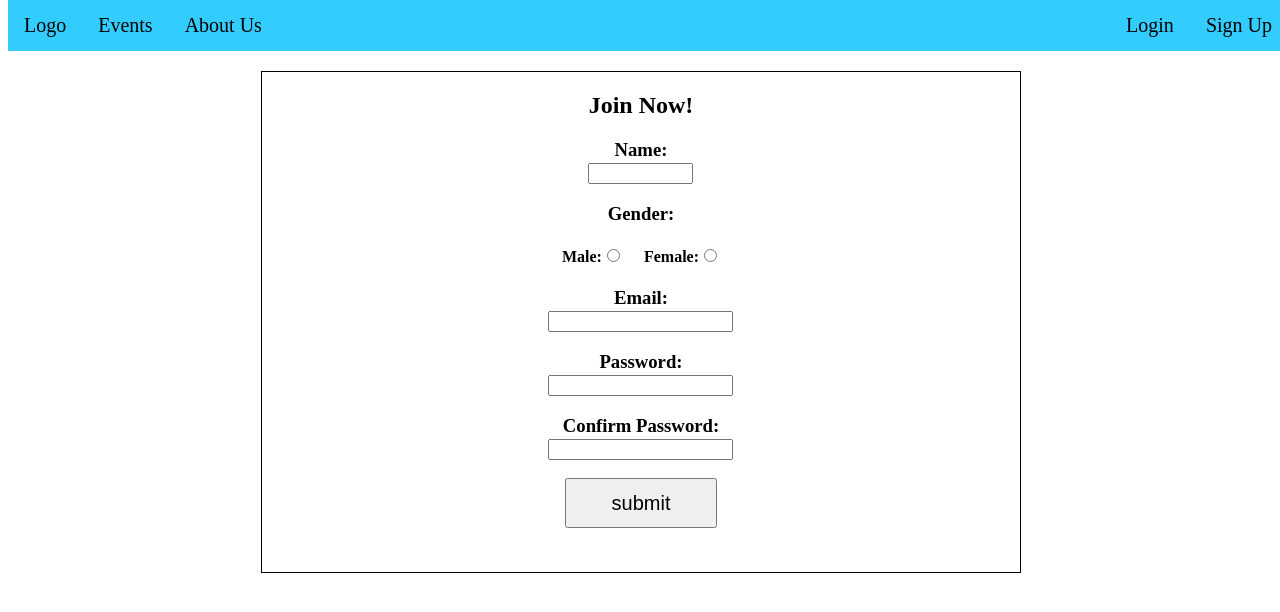
After one commit to fhostpz/Tickety, a PHP site: page /tickety/SignUp.html in a window 1280 px wide. The commit adds this page. Shown: the top 612 px of the page. Run offline with PHP 8.4, Linux system fonts and the light colour scheme.

Commit message:
Add files via upload

```diff
--- /dev/null
+++ b/SignUp.css
@@ -0,0 +1,59 @@
+#container{
+	min-height: 100%;
+	position: relative;
+}
+
+.topbar {
+	overflow: hidden;
+	background-color: #33ccff;
+	position: fixed;
+	top: 0;
+	width: 100%;
+}
+
+.topbar a {
+	float: left;
+	display: block;
+	color: #f2f2f2;
+	text-align: center;
+	padding: 14px 16px;
+	text-decoration: none;
+	color: black;
+	font-size: 20px;
+}
+
+.topbar a:hover {
+	background: #0099cc;
+	color: black;
+
+}
+
+.topbarRight {
+	float: right;
+
+}
+
+.topSearch {
+	position: absolute;
+	top: 15px;
+	left: 1400px;
+	/* background-color: black; */
+	width: 250px;
+	height: auto;
+}
+
+.center { position: absolute;
+			  width: 60%;
+			  height: 500px;
+			  right: 20%;
+			  left: 20%;
+			  margin-top:5%;
+			  border:1px solid;
+			  text-align:center;
+			 }
+
+.sButton{width:20%;
+		height:50px;
+		margin-right:30%;
+		margin-left:30%;
+		font-size:20px;}
--- /dev/null
+++ b/SignUp.html
@@ -0,0 +1,81 @@
+<!DOCTYPE html>
+<html>
+<head>
+	<meta charset="utf-8">
+		<link rel="stylesheet" href="SignUp.css" type="text/css" />
+		<link rel="stylesheet" href="https://cdnjs.cloudflare.com/ajax/libs/font-awesome/4.7.0/css/font-awesome.min.css">
+		<link href="https://fonts.googleapis.com/css?family=Montserrat" rel="stylesheet">
+
+<script type="text/javascript">
+
+	function check() {
+       var pass1=document.getElementById("password").value;
+	   var pass2=document.getElementById("confirm_password").value;
+
+        if ((pass1 == pass2)&&(pass1!=""&&pass2!="")) {
+			alert("Password Correct");
+        }
+		if((pass1!=pass2)&&(pass1!=""&&pass2!="")){
+			alert("Password not matched");
+		}
+
+    }
+
+
+
+</script>
+
+
+
+</head>
+<body>
+
+<div id = "container">
+
+		<div class="topbar">
+			<a href="#logo">Logo</a>
+			<a href="">Events</a>
+			<a href="">About Us</a>
+
+			<div class = "topSearch">
+				<input type = "text" name = "search" placeholder = "Search...">
+			</div>
+
+			<div class = "topbarRight">
+				<a href="">Login</a>
+				<a href="">Sign Up</a>
+			</div>
+
+		</div>
+
+	<div class="center">
+		<h2>Join Now!</h2>
+		<form class="sign up" method="post" action="SignUp.php">
+		<p><h3>Name:<br>
+			<input type="text" name="name" size="10" class="inputBox" required></h3></p>
+
+		<p><h3>Gender:<br>
+			<h4>Male:<input type="radio" name="gender"  value="m" style="margin-right:20px;">
+			 Female:<input type="radio" name="gender" value="f"></h4></h3></p>
+
+		<p><h3>Email:<br>
+		<input type="email" name="email" class="inputBox" required></h3></p>
+
+		<p><h3>Password:<br>
+			<input type="password" id="password" name="password" maxlength="10" class="inputBox" required></h3></p>
+
+		<p><h3>Confirm Password:<br>
+		<input type="password" id="confirm_password" name="confirm_password" maxlength="10" class="inputBox" required></h3></p>
+
+
+		<input class="sButton" type="submit" value="submit" onclick="check()">
+
+		</form>
+
+
+
+	</div>
+
+</div>
+</body>
+</html>
```
Also changed, not shown: MainPage.html (+27 -67 lines), MainPageStyle.css (+50 -138 lines), SignUp.php (added, +35 -0 lines), testing.html (added, +25 -0 lines), README.md, download.jpg (added).
